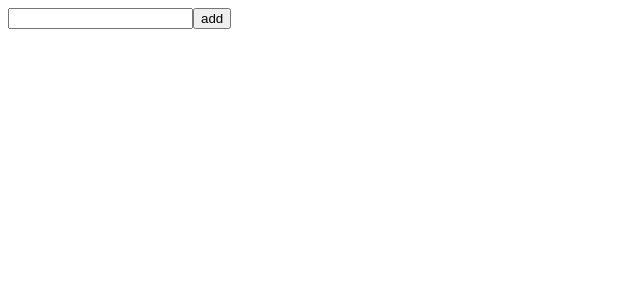
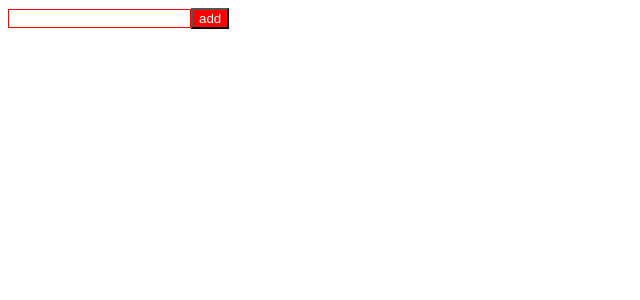
Before and after one commit to itclanCode/React, a React (Create React App) app in the folder 01-react-quick-start/my-app/: page / in a window 1280 px wide. Shown: the top 300 px of the page, without its empty margins (0-640 px from the left). Built offline with nearby package versions, Linux system fonts and the light colour scheme.

Commit message:
feature-addCssStyle 【快速学习react】react中添加css样式,className以及行内样式

```diff
--- a/01-react-quick-start/my-app/src/TodoList.js
+++ b/01-react-quick-start/my-app/src/TodoList.js
@@ -9,6 +9,8 @@
  * */
 import React from 'react';
 import TodoItem from './TodoItem';
+
+import './todoItem.css';
 class TodoList extends React.Component {
     constructor(props){
         super(props);
@@ -49,8 +51,6 @@ class TodoList extends React.Component {
     }
     getTodoList () {
         return (
-            <ul>
-                {
             this.state.list.map((item, index) => {
             return(
                 <TodoItem deleteItem={this.handleDelete}
@@ -61,8 +61,6 @@ class TodoList extends React.Component {
             )
             // return <li key={index} onClick={this.handleItemDelete.bind(this)}>{item}</li>
             })
-                }
-            </ul>
         )
     }
     // 父组件通过属性的形式向子组件传递参数
@@ -71,11 +69,13 @@ class TodoList extends React.Component {
         return (
             <div>
                 <div>
-                    <input  value={this.state.inputValue} onChange={this.handleInputChange} />
-                    <button onClick={this.handleBtnClick}>add</button>
+                    <input  className="todoInput"   value={this.state.inputValue} onChange={this.handleInputChange} />
+                    <button style={{background:'red', color:'#fff'}} onClick={this.handleBtnClick}>add</button>
                 </div>
                 <div>
+                    <ul>
                         {this.getTodoList()}
+                    </ul>
                 </div>
             </div>
         )
--- /dev/null
+++ b/01-react-quick-start/my-app/src/todoItem.css
@@ -0,0 +1,3 @@
+.todoInput{
+    border: 1px solid red;
+}
```
Lines whose indentation alone changed are shown as unchanged.
